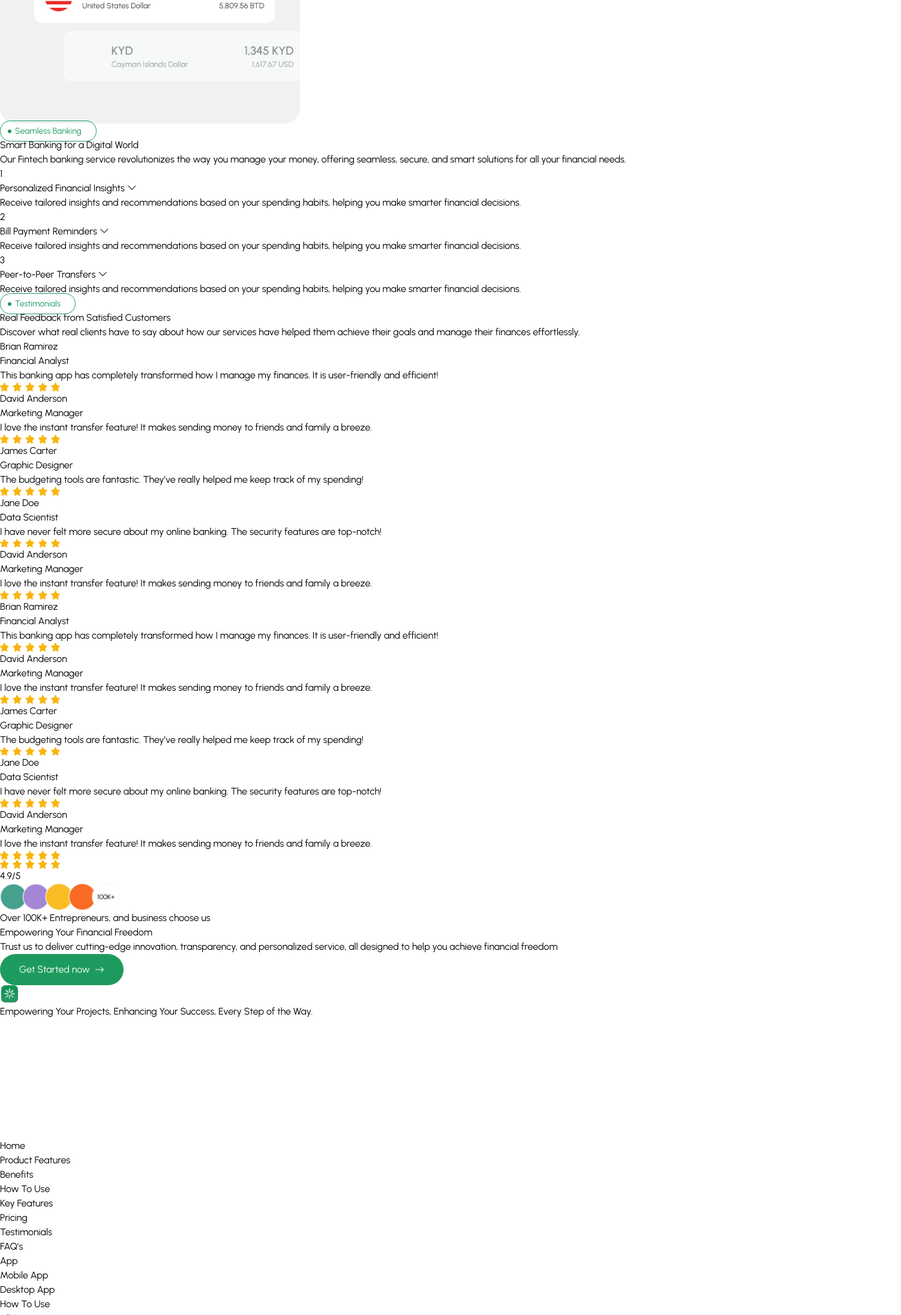
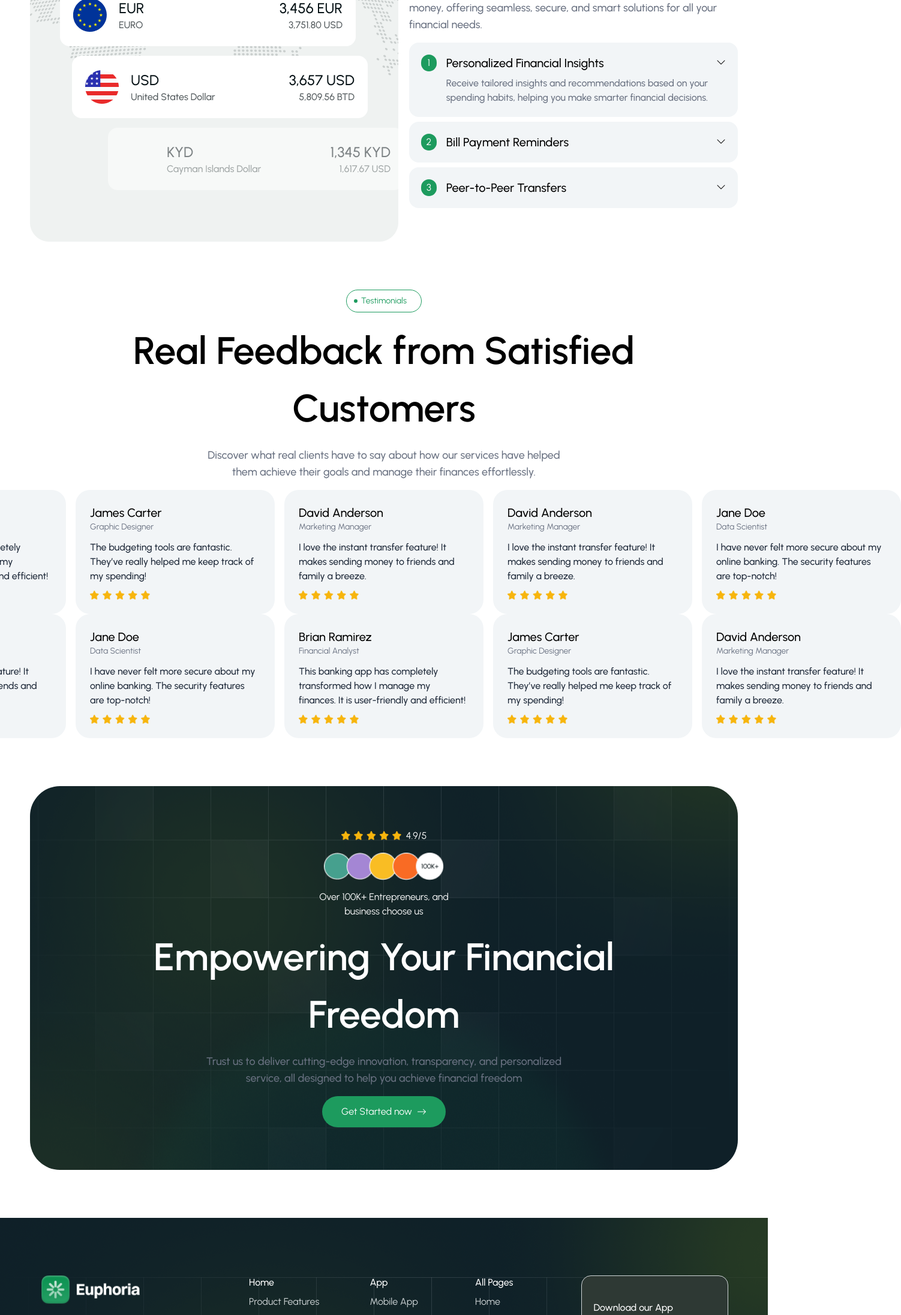
Before and after one commit to Atril33/saas-banking-page, a Next.js app: page / in a window 1280 px wide. Shown: the part 5417-7610 px from the top of the page at 60% size, 1502 px wide, since content can reach past the window. Built offline with nearby package versions, Linux system fonts and the light colour scheme.

Commit message:
done styling

```diff
--- a/app/components/sections/Footer.jsx
+++ b/app/components/sections/Footer.jsx
@@ -1,20 +1,55 @@
-
-import Image from 'next/image';
-import FooterLinks from '../ui/FooterLinks';
+import Image from "next/image";
+import FooterLinks from "../ui/FooterLinks";
 
 const Footer = () => {
   return (
-    <footer>
-      <div className="links">
-        <div className="footer-first">
-          <Image src="/assets/logos/logo.png" alt="Euphoria Logo" width={100} height={100} />
-          <p>Empowering Your Projects, Enhancing Your Success, Every Step of the Way.</p>
+    <footer className="mt-20 flex w-full flex-col bg-[image:var(--pattern-image)] p-4">
+      <div className="items-first mx-12.5 mt-20 flex justify-between">
+        <div className="flex flex-col gap-6">
+          <Image
+            src="/assets/logos/logo.png"
+            alt="Euphoria Logo"
+            width={167}
+            height={100}
+          />
+          <p className="w-[265px] text-base text-mist-300">
+            Empowering Your Projects, Enhancing Your Success, Every Step of the
+            Way.
+          </p>
 
-          <ul className="social-links">
-            <li><Image src="/assets/facebook.png" alt="Facebook Icon" width={50} height={50} /></li>
-            <li><Image src="/assets/linkedin.png" alt="LinkedIn Icon" width={50} height={50} /></li>
-            <li><Image src="/assets/instagram.png" alt="Instagram Icon" width={50} height={50} /></li>
-            <li><Image src="/assets/twitter.png" alt="Twitter Icon" width={50} height={50} /></li>
+          <ul className="flex list-none items-center gap-2">
+            <li>
+              <Image
+                src="/assets/facebook.png"
+                alt="Facebook Icon"
+                width={50}
+                height={50}
+              />
+            </li>
+            <li>
+              <Image
+                src="/assets/linkedin.png"
+                alt="LinkedIn Icon"
+                width={50}
+                height={50}
+              />
+            </li>
+            <li>
+              <Image
+                src="/assets/instagram.png"
+                alt="Instagram Icon"
+                width={50}
+                height={50}
+              />
+            </li>
+            <li>
+              <Image
+                src="/assets/twitter.png"
+                alt="Twitter Icon"
+                width={50}
+                height={50}
+              />
+            </li>
           </ul>
         </div>
 
@@ -27,17 +62,13 @@ const Footer = () => {
             "Key Features",
             "Pricing",
             "Testimonials",
-            "FAQ’s"
+            "FAQ’s",
           ]}
         />
 
         <FooterLinks
           title="App"
-          links={[
-            "Mobile App",
-            "Desktop App",
-            "How To Use"
-          ]}
+          links={["Mobile App", "Desktop App", "How To Use"]}
         />
 
         <FooterLinks
@@ -49,34 +80,46 @@ const Footer = () => {
             "Blog Open",
             "Contact",
             "Privacy Policy",
-            "404"
+            "404",
           ]}
         />
 
-        <div className="download-apps">
-          <h3>Download our App</h3>
-          <div>
-            <Image src="/assets/google-play.png" alt="Google Play Icon" width={20} height={20} />
-            <p>Get it on</p>
-            <h4>Google Play</h4>
+        <div className="flex flex-col justify-center gap-2 rounded-[16px] border border-mist-300 bg-[#2E3934] px-5">
+          <h3 className="text-base font-medium text-white">Download our App</h3>
+          <div className="flex w-full items-center justify-between gap-2 rounded-[12px] border border-mist-300 bg-[#2F3A34] px-10 py-3">
+            <Image
+              src="/assets/google-play.png"
+              alt="Google Play Icon"
+              width={24}
+              height={24}
+            />
+            <div>
+              <p className="text-xs text-mist-300">Get it on</p>
+              <h4 className="text-base text-white">Google Play</h4>
+            </div>
           </div>
 
-
-          <div>
-            <Image src="/assets/apple.png" alt="Apple Store Icon" width={20} height={20} />
-            <p>Download on the</p>
-            <h4>App Store</h4>
+          <div className="flex w-full items-center justify-between gap-2 rounded-[12px] border border-mist-300 bg-[#2F3A34] px-10 py-3">
+            <Image
+              src="/assets/apple.png"
+              alt="Apple Store Icon"
+              width={24}
+              height={24}
+            />
+            <div>
+              <p className="text-xs text-mist-300">Download on the</p>
+              <h4 className="text-base text-white">App Store</h4>
+            </div>
           </div>
-
         </div>
-
-
       </div>
-      <div className="bottom-footer">
-        <p>© 2024 Euphoria. All rights reserved.</p>
+      <div className="mt-5 flex w-full items-center border-t border-mist-300">
+        <p className="font-regular p-4 text-base text-mist-300">
+          © 2024 Euphoria. All rights reserved.
+        </p>
       </div>
     </footer>
-  )
-}
+  );
+};
 
-export default Footer
+export default Footer;
--- a/app/components/sections/SmartBanking.jsx
+++ b/app/components/sections/SmartBanking.jsx
@@ -1,30 +1,34 @@
-
-import Image from 'next/image';
-import TagBadge from '../ui/TagBadge';
-import FAQs from '../ui/FAQs';
+import Image from "next/image";
+import TagBadge from "../ui/TagBadge";
+import FAQs from "../ui/FAQs";
 
 const SmartBanking = () => {
   return (
-    <section className="smart-banking">
-
-      <div className="smart-banking-left">
-        <Image src="/assets/currency-rates.png" alt="Currency Rate" width={500} height={500} />
+    <section className="mx-12.5 mt-20 flex justify-between gap-4">
+      <div>
+        <Image
+          src="/assets/currency-rates.png"
+          alt="Currency Rate"
+          width={614}
+          height={630}
+        />
       </div>
 
-      <div className="smart-banking-right">
+      <div className="flex flex-col items-start gap-4">
         <TagBadge text="Seamless Banking" />
-        <h2 className="smart-title">Smart Banking for a Digital World</h2>
-        <p className="smart-description">Our Fintech banking service revolutionizes the way you manage your money, offering seamless, secure, and smart solutions for all your financial needs.</p>
+        <h2 className="w-[536px] text-[64px] leading-[64px] font-semibold text-black">
+          Smart Banking for a Digital World
+        </h2>
+        <p className="w-[548px] text-lg font-medium text-gray-500">
+          Our Fintech banking service revolutionizes the way you manage your
+          money, offering seamless, secure, and smart solutions for all your
+          financial needs.
+        </p>
 
-        <div className="smart-banking-faqs">
-          <FAQs />
+        <FAQs />
+      </div>
+    </section>
+  );
+};
 
-        </div>
-
-      </div>
-
-    </section >
-  )
-}
-
-export default SmartBanking
+export default SmartBanking;
--- a/app/components/sections/Testimonials.jsx
+++ b/app/components/sections/Testimonials.jsx
@@ -65,23 +65,28 @@ const Testimonials = () => {
     },
   ];
   return (
-    <section className="testimonials">
+    <section className="relative mx-12.5 mt-20 flex flex-col items-center justify-center gap-4">
       <TagBadge text="Testimonials" />
-      <h2 className="testimonails-title">Real Feedback from Satisfied Customers</h2>
-      <p className="testimonails-description">Discover what real clients have to say about how our services have helped them achieve their goals and manage their finances effortlessly.</p>
+      <h2 className="w-[906px] text-center text-[64px] font-semibold text-black">
+        Real Feedback from Satisfied Customers
+      </h2>
+      <p className="w-[598px] text-center text-lg font-medium text-gray-500">
+        Discover what real clients have to say about how our services have
+        helped them achieve their goals and manage their finances effortlessly.
+      </p>
 
-      <div className="testimonials-reviews">
+      <div className="columns-5 gap-4">
         {clientReviews.map((review, index) => (
-          <TestimonialsCard key={index}
+          <TestimonialsCard
+            key={index}
             name={review.name}
             position={review.position}
             review={review.review}
           />
         ))}
-
       </div>
     </section>
-  )
-}
+  );
+};
 
 export default Testimonials;
--- a/app/components/sections/TrustSection.jsx
+++ b/app/components/sections/TrustSection.jsx
@@ -1,19 +1,37 @@
-
-import Image from 'next/image';
-import CTAButton from '../ui/CTAButton';
+import Image from "next/image";
+import CTAButton from "../ui/CTAButton";
 
 const TrustSection = () => {
   return (
-    <section className="trust-section">
-      <div>
-        <Image src="/assets/ratings.png" alt="5 Stars Rating" width={100} height={20} /> 4.9/5 </div>
-      <Image src="/assets/clients-images-frame.png" alt="Clients Pictures" width={200} height={40} />
-      <p>Over 100K+ Entrepreneurs, and business choose us</p>
-      <h2>Empowering Your Financial Freedom</h2>
-      <p>Trust us to deliver cutting-edge innovation, transparency, and personalized service, all designed to help you achieve financial freedom</p>
+    <section className="relative mx-12.5 mt-20 flex h-[640px] flex-col items-center justify-center gap-4 rounded-[50px] bg-[image:var(--pattern-image)] bg-center">
+      <div className="flex items-center gap-2 text-base text-white">
+        <Image
+          src="/assets/ratings.png"
+          alt="5 Stars Rating"
+          width={100}
+          height={20}
+        />{" "}
+        4.9/5{" "}
+      </div>
+      <Image
+        src="/assets/clients-images-frame.png"
+        alt="Clients Pictures"
+        width={200}
+        height={40}
+      />
+      <p className="w-[262px] text-center text-base text-white">
+        Over 100K+ Entrepreneurs, and business choose us
+      </p>
+      <h2 className="w-[798px] text-center text-[64px] font-semibold text-white">
+        Empowering Your Financial Freedom
+      </h2>
+      <p className="w-[598px] text-center text-lg font-medium text-gray-500">
+        Trust us to deliver cutting-edge innovation, transparency, and
+        personalized service, all designed to help you achieve financial freedom
+      </p>
       <CTAButton text="Get Started now" />
     </section>
-  )
-}
+  );
+};
 
 export default TrustSection;
--- a/app/components/ui/FAQs.jsx
+++ b/app/components/ui/FAQs.jsx
@@ -1,33 +1,45 @@
-
-
 const FAQs = () => {
   const faqs = [
     {
       qus: "Personalized Financial Insights",
-      ans: "Receive tailored insights and recommendations based on your spending habits, helping you make smarter financial decisions."
+      ans: "Receive tailored insights and recommendations based on your spending habits, helping you make smarter financial decisions.",
+      active: true,
     },
 
     {
       qus: "Bill Payment Reminders",
-      ans: "Receive tailored insights and recommendations based on your spending habits, helping you make smarter financial decisions."
+      ans: "Receive tailored insights and recommendations based on your spending habits, helping you make smarter financial decisions.",
+      active: false,
     },
     {
       qus: "Peer-to-Peer Transfers",
-      ans: "Receive tailored insights and recommendations based on your spending habits, helping you make smarter financial decisions."
+      ans: "Receive tailored insights and recommendations based on your spending habits, helping you make smarter financial decisions.",
+      active: false,
     },
-  ]
+  ];
   return (
-    <ul>
+    <ul className="flex flex-col gap-2">
       {faqs.map((question, index) => (
-        <li key={index}>
-          <div>
-            <span>{index + 1}</span> <p>{question.qus} <i className="bi bi-chevron-down"></i></p>
+        <li className="w-[548px] rounded-[16px] bg-[#F2F5F7] p-5" key={index}>
+          <div className="flex items-start gap-4">
+            <span className="bg-[theme(color.primary)] h-7 w-7 content-center rounded-full text-center text-base text-white">
+              {index + 1}
+            </span>{" "}
+            <div className="flex w-full flex-col">
+              <p className="flex w-full items-center justify-between text-xl font-medium text-black">
+                {question.qus} <i className="bi bi-chevron-down text-base"></i>
+              </p>
+              <p
+                className={`mt-2 text-base font-medium text-gray-500 ${question.active === true ? "block" : "hidden"}`}
+              >
+                {question.ans}
+              </p>
+            </div>
           </div>
-          <p className="answer">{question.ans}</p>
         </li>
       ))}
     </ul>
-  )
-}
+  );
+};
 
-export default FAQs
+export default FAQs;
--- a/app/components/ui/FooterLinks.jsx
+++ b/app/components/ui/FooterLinks.jsx
@@ -1,16 +1,16 @@
-
-
 const FooterLinks = ({ title, links }) => {
   return (
     <div className="footer-home-links">
-      <h4>{title}</h4>
-      <ul className="footer-home-links">
+      <h4 className="text-base font-medium text-white">{title}</h4>
+      <ul className="list-none">
         {links.map((link, index) => (
-          <li key={index}>{link}</li>
+          <li className="font-regular my-2 text-base text-mist-300" key={index}>
+            {link}
+          </li>
         ))}
       </ul>
     </div>
-  )
-}
+  );
+};
 
 export default FooterLinks;
--- a/app/components/ui/TestimonialsCard.jsx
+++ b/app/components/ui/TestimonialsCard.jsx
@@ -1,21 +1,21 @@
-import Image from 'next/image';
+import Image from "next/image";
 
 const TestimonialsCard = ({ name, position, review }) => {
   return (
-    <div>
+    <div className="flex w-[332px] flex-col justify-center gap-3 rounded-[24px] bg-[#F2F5F7] p-6">
       <div>
-        <h4>
-          {name}
-        </h4>
-        <p>{position}</p>
+        <h4 className="text-xl font-medium text-black">{name}</h4>
+        <p className="text-sm text-gray-500">{position}</p>
       </div>
-      <p>
-        {review}
-      </p>
-      <Image src="/assets/ratings.png" alt="Star Rating" width={100} height={20} />
-
+      <p className="w-[284px] text-base font-medium text-gray-800">{review}</p>
+      <Image
+        src="/assets/ratings.png"
+        alt="Star Rating"
+        width={100}
+        height={20}
+      />
     </div>
-  )
-}
+  );
+};
 
 export default TestimonialsCard;
```
